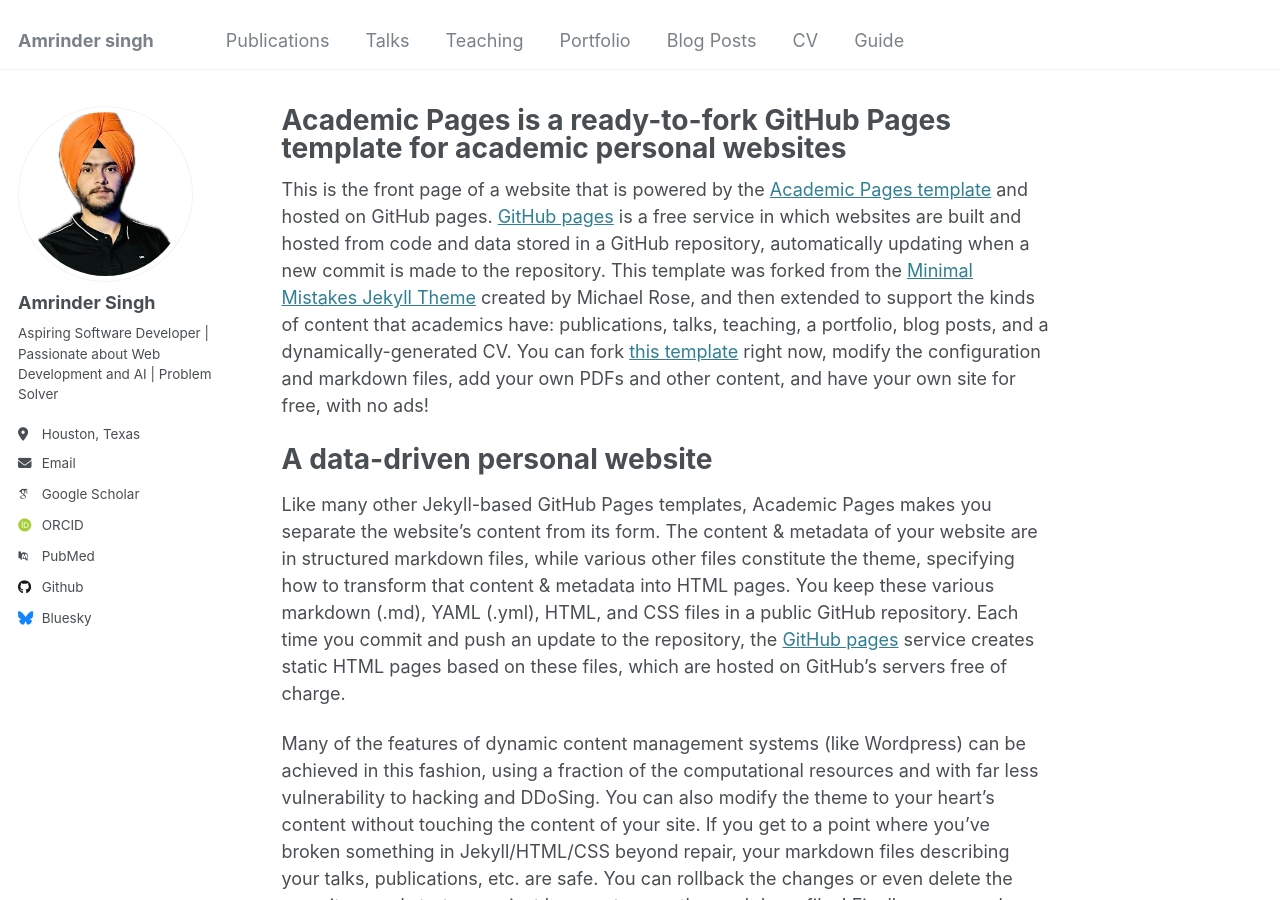
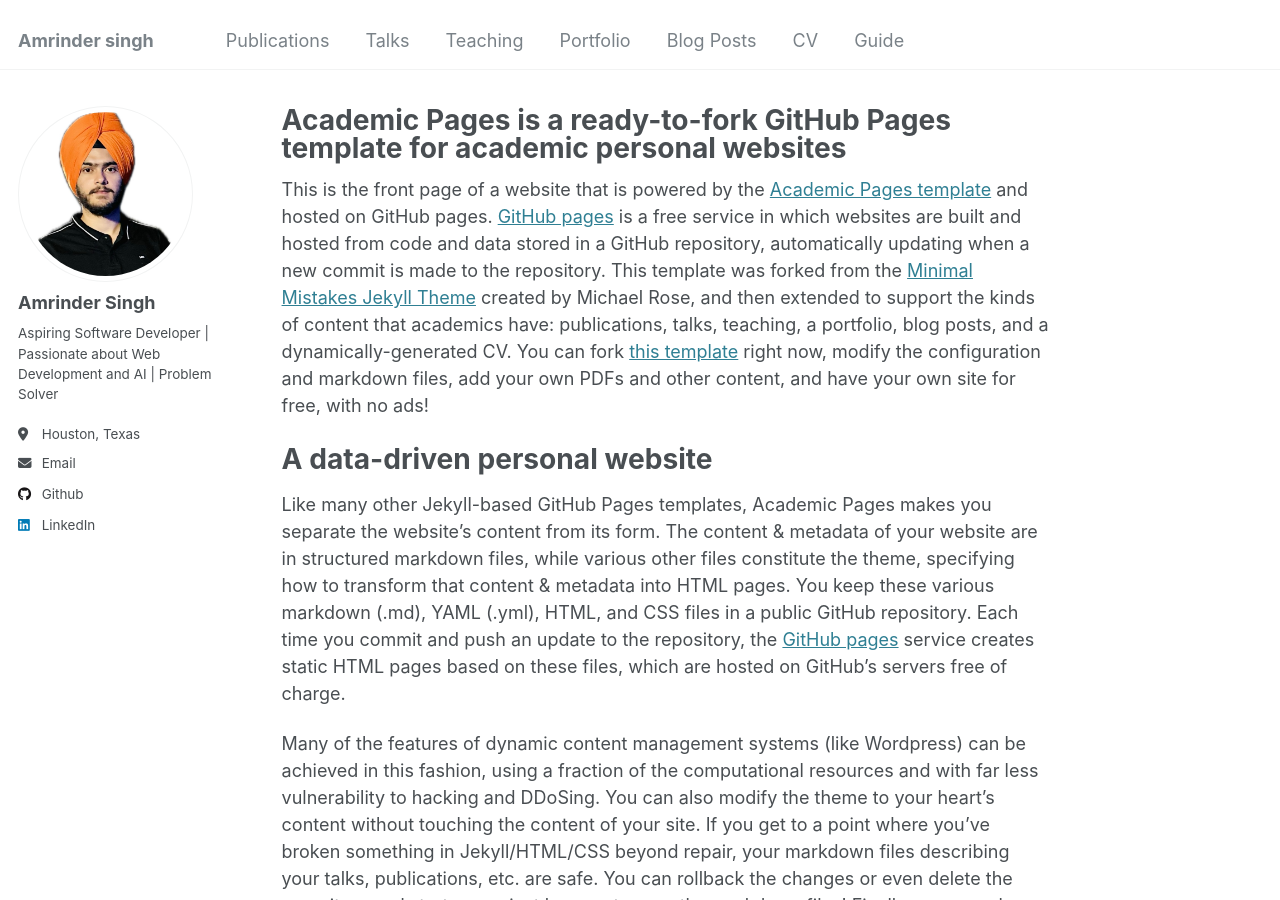
Before and after one commit to kaurjace38/kaurjace38.github.io, a Jekyll site: the page built from _pages/about.md, in a window 1280 px wide and 900 px high. Built offline with Jekyll 4.4.1, drawn with Linux system fonts in a browser that asks for light colours; some web fonts are replaced.

Commit message:
Sidebar changes 0.2

```diff
--- a/_config.yml
+++ b/_config.yml
@@ -12,7 +12,7 @@ title                    : "Amrinder singh"
 title_separator          : "-"
 name                     : &name "Amrinder singh"
 description              : &description "personal description"
-url                      : https://academicpages.github.io # the base hostname & protocol for your site e.g. "https://[your GitHub username].github.io"
+url                      : https://amuo007.github.io/ # the base hostname & protocol for your site e.g. "https://[your GitHub username].github.io"
 baseurl                  : "" # the subpath of your site, e.g. "/blog"
 repository               : "academicpages/academicpages.github.io"
 
@@ -32,11 +32,11 @@ author:
 
   # Academic websites
   arxiv            : # URL - Update with the correct link to your profile
-  googlescholar    : "https://scholar.google.com/citations?user=PS_CX0AAAAAJ"
+  googlescholar    : #"https://scholar.google.com/citations?user=PS_CX0AAAAAJ"
   impactstory      : # URL
-  orcid            : "http://orcid.org/yourorcidurl"
+  orcid            : #"http://orcid.org/yourorcidurl"
   semantic         : # URL
-  pubmed           : "https://www.ncbi.nlm.nih.gov/pubmed/?term=john+snow"
+  pubmed           : #"https://www.ncbi.nlm.nih.gov/pubmed/?term=john+snow"
   researchgate     : # URL
   scopus           : # URL
 
@@ -44,12 +44,12 @@ author:
   bitbucket        : # Username - Update with your username on the site
   codepen          : # Username
   dribbble         : # Username
-  github           : "academicpages"
+  github           : "Amuo007"
   kaggle           : # Username
   stackoverflow    : # User number or user number and name (i.e., use "1" or "1/jeff-atwood")
 
   # Social media
-  bluesky          : "bsky.app" # Replace this with you Bluesky username
+  bluesky          : #"bsky.app" # Replace this with you Bluesky username
   facebook         : # Username
   flickr           : # Username
   foursquare       : # Username
@@ -58,7 +58,7 @@ author:
   keybase          : # Username
   instagram        : # Username
   lastfm           : # Username
-  linkedin         : # Username
+  linkedin         : "amrinder-singh-b418692a6"
   mastodon         : # URL
   medium           : # URL
   pinterest        : # Username
```
